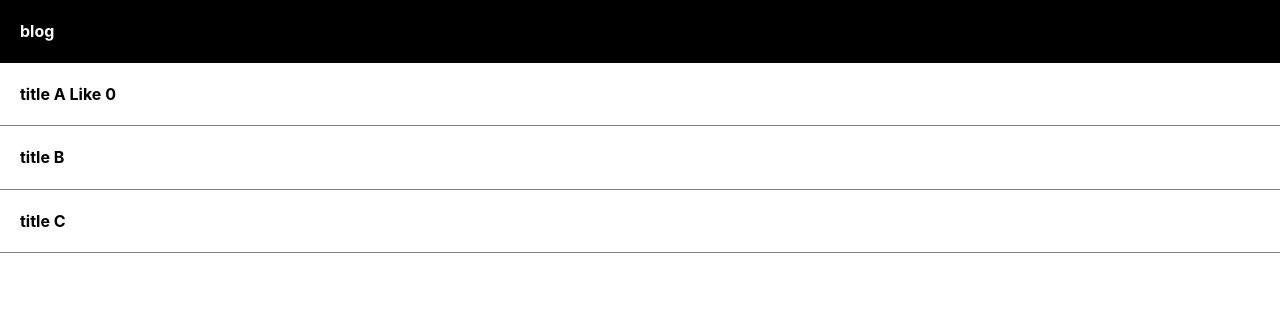
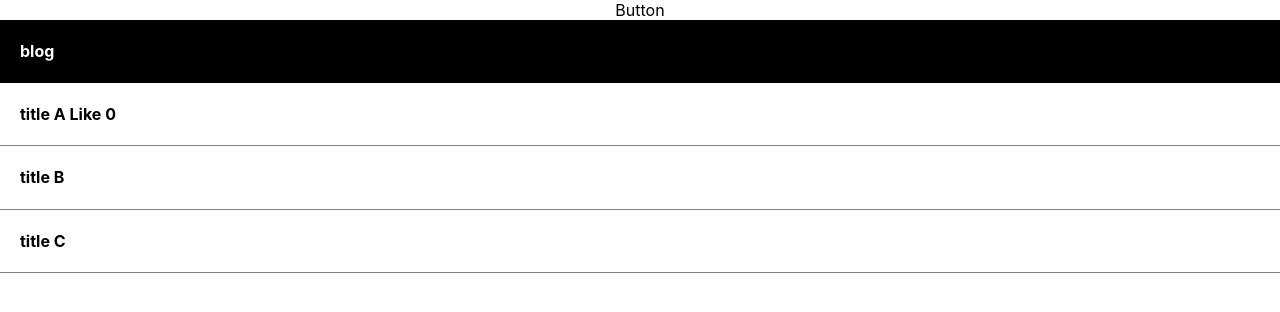
Before and after one commit to jiwon887/react, a React (Create React App) app: page / in a window 1280 px wide. Shown: the top 312 px of the page. Built offline with nearby package versions, Linux system fonts and the light colour scheme.

Commit message:
use onclick

```diff
--- a/src/App.js
+++ b/src/App.js
@@ -13,12 +13,12 @@ function App() {
 
   return (
     <div className="App">
-      <div button onClick={()=>{
-        let copy = title;
+      <div className='button' onClick={()=>{
+        let copy = [...title];
         copy[0] = 'title D';
         setTitle(copy);
       }}>
-
+        Button
       </div>
       <div className = "box">
         <h4>blog</h4>
```
